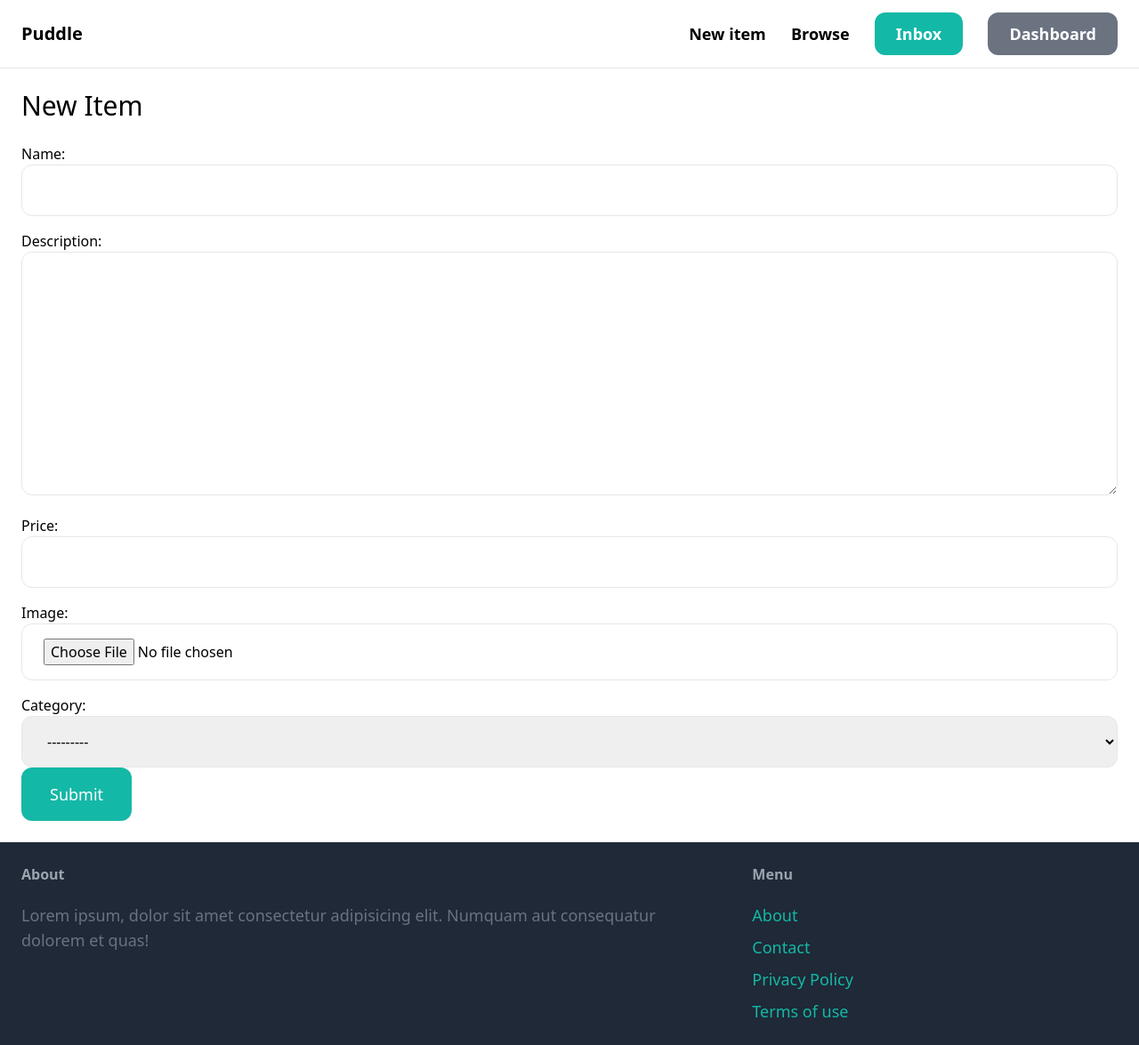
After one commit to abhishekghimire40/Django_MarketPlace, a Django app: page /items/new/ in a window 1280 px wide. The commit adds this page. Shown: the whole page at 89% size. Run offline with Django 4.2, Linux system fonts and the light colour scheme; a user stored in the database is signed in; data comes from the database, SQL or seed files in the repository; both versions use the stored data as it was after the commit; some libraries are stand-ins or nearby versions.

Commit message:
functionality to add a new item added

```diff
--- a/core/templates/core/base.html
+++ b/core/templates/core/base.html
@@ -15,7 +15,8 @@
     <nav class="px-6 py-6 flex justify-between items-center border-b border-gray-200">
       <a href="{% url 'core:index' %}" class="text-xl font-semibold">Puddle</a>
       <div class="space-x-6">
-        <a href="#" class="text-lg font-semibold hover:text-gray-500">New item</a>
+        <a href="{% url 'item:new' %}"
+           class="text-lg font-semibold hover:text-gray-500">New item</a>
         <a href="#" class="text-lg font-semibold hover:text-gray-500">Browse</a>
         {% if request.user.is_authenticated %}
           <a href="#"
--- /dev/null
+++ b/item/forms.py
@@ -0,0 +1,25 @@
+from django import forms
+
+from .models import Item
+
+INPUT_CLASSES = "w-full py-4 px-6 rounded-xl border"
+
+
+class NewItemForm(forms.ModelForm):
+    class Meta:
+        model = Item
+        fields = (
+            "name",
+            "description",
+            "price",
+            "image",
+            "category",
+        )
+        # another way to style our form. if done this way it should be inside meta class
+        widgets = {
+            "category": forms.Select(attrs={"class": INPUT_CLASSES}),
+            "name": forms.TextInput(attrs={"class": INPUT_CLASSES}),
+            "description": forms.Textarea(attrs={"class": INPUT_CLASSES}),
+            "price": forms.TextInput(attrs={"class": INPUT_CLASSES}),
+            "image": forms.FileInput(attrs={"class": INPUT_CLASSES}),
+        }
--- a/item/models.py
+++ b/item/models.py
@@ -1,34 +1,36 @@
 from django.contrib.auth.models import User
 from django.db import models
+
 
 # Create your models here.
 # creating a category table in our database
 class Category(models.Model):
-  name= models.CharField(max_length=255)
+    name = models.CharField(max_length=255)
 
-  class Meta:
-    # ordering our data in table
-    ordering =('name',)
-    # changing name of our table in admin site
-    verbose_name_plural ='Categories'
+    class Meta:
+        # ordering our data in table
+        ordering = ("name",)
+        # changing name of our table in admin site
+        verbose_name_plural = "Categories"
 
-  # returning name of object
-  def __str__(self):
-    return self.name
+    # returning name of object
+    def __str__(self):
+        return self.name
 
 
 class Item(models.Model):
+    name = models.CharField(max_length=255)
+    description = models.TextField(blank=True, null=True)
+    price = models.FloatField()
+    # upload_to will create a new folder to store images if no item_images folder is present
+    image = models.ImageField(upload_to="item_images", blank=True, null=True)
+    is_sold = models.BooleanField(default=False)
+    created_at = models.DateTimeField(auto_now_add=True)
+    created_by = models.ForeignKey(User, related_name="items", on_delete=models.CASCADE)
+    category = models.ForeignKey(
+        Category, related_name="items", on_delete=models.CASCADE
+    )
 
-  name = models.CharField(max_length=255)
-  description = models.TextField(blank=True,null=True)
-  price = models.FloatField()
-  # upload_to will create a new folder to store images if no item_images folder is present
-  image = models.ImageField(upload_to='item_images',blank=True,null=True)
-  is_sold = models.BooleanField(default=False)
-  created_at= models.DateTimeField(auto_now_add=True)
-  created_by = models.ForeignKey(User,related_name="items",on_delete=models.CASCADE)
-  category = models.ForeignKey(Category,related_name="items",on_delete=models.CASCADE)
-
-  # returning name of object
-  def __str__(self):
-    return self.name
+    # returning name of object
+    def __str__(self):
+        return self.name
--- /dev/null
+++ b/item/templates/item/form.html
@@ -0,0 +1,18 @@
+{% extends "core/base.html" %}
+{% block title %}
+  {{ title }}
+{% endblock title %}
+{% block content %}
+  <h1 class="mb-6 text-3xl">{{ title }}</h1>
+  <form action="." method="post" enctype="multipart/form-data">
+    {% csrf_token %}
+    <div class="space-y-4">{{ form.as_p }}</div>
+    {% if form.errors or form.non_field_errors %}
+      <div class="mb-3 p-6 bg-red-100 rounded-xl">
+        {% for field in form %}{{ field.errors }}{% endfor %}
+        {{ form.non_field_errors }}
+      </div>
+    {% endif %}
+    <button class="py-4 px-8 text-lg bg-teal-500 hover:bg-teal-700 rounded-xl text-white">Submit</button>
+  </form>
+{% endblock content %}
--- a/item/urls.py
+++ b/item/urls.py
@@ -1,8 +1,9 @@
 from django.urls import path
 from . import views
 
-app_name='item'
+app_name = "item"
 
 urlpatterns = [
-    path("<int:pk>/",views.detail,name="detail"),
+    path("new/", views.new, name="new"),
+    path("<int:pk>/", views.detail, name="detail"),
 ]
--- a/item/views.py
+++ b/item/views.py
@@ -1,13 +1,41 @@
-from django.shortcuts import render,get_object_or_404
+from django.contrib.auth.decorators import login_required
+from django.shortcuts import render, get_object_or_404, redirect
 from .models import Item
+from .forms import NewItemForm
+
 
 # Create your views here.
 # view to display detail of a single item
 # also we need second param pk as we need to find the single item
-def detail(request,pk):
-    item = get_object_or_404(Item,pk=pk)
-    related_items = Item.objects.filter(category=item.category,is_sold=False).exclude(pk=pk)[0:3]
-    return render(request,'item/detail.html',{
-        'item':item,
-        'related_items':related_items,
-    })
+def detail(request, pk):
+    item = get_object_or_404(Item, pk=pk)
+    related_items = Item.objects.filter(category=item.category, is_sold=False).exclude(
+        pk=pk
+    )[0:3]
+    return render(
+        request,
+        "item/detail.html",
+        {
+            "item": item,
+            "related_items": related_items,
+        },
+    )
+
+
+# view to add a new item to our database
+@login_required
+def new(request):
+    if request.method == "POST":
+        form = NewItemForm(request.POST, request.FILES)
+        if form.is_valid():
+            # As our model has created_by column which is not passed through form
+            # so id we directly do save to data base using form.save() it will give error
+            # as there is no created_by column coming from our request. so,we save it temporarily
+            # using commit=False in form.save()
+            item = form.save(commit=False)
+            item.created_by = request.user
+            item.save()
+            return redirect("item:detail", pk=item.id)
+    form = NewItemForm()
+
+    return render(request, "item/form.html", {"form": form, "title": "New Item"})
```
Also changed, not shown: db.sqlite3, media/item_images/chair2_385Hwar.jpg (added).
